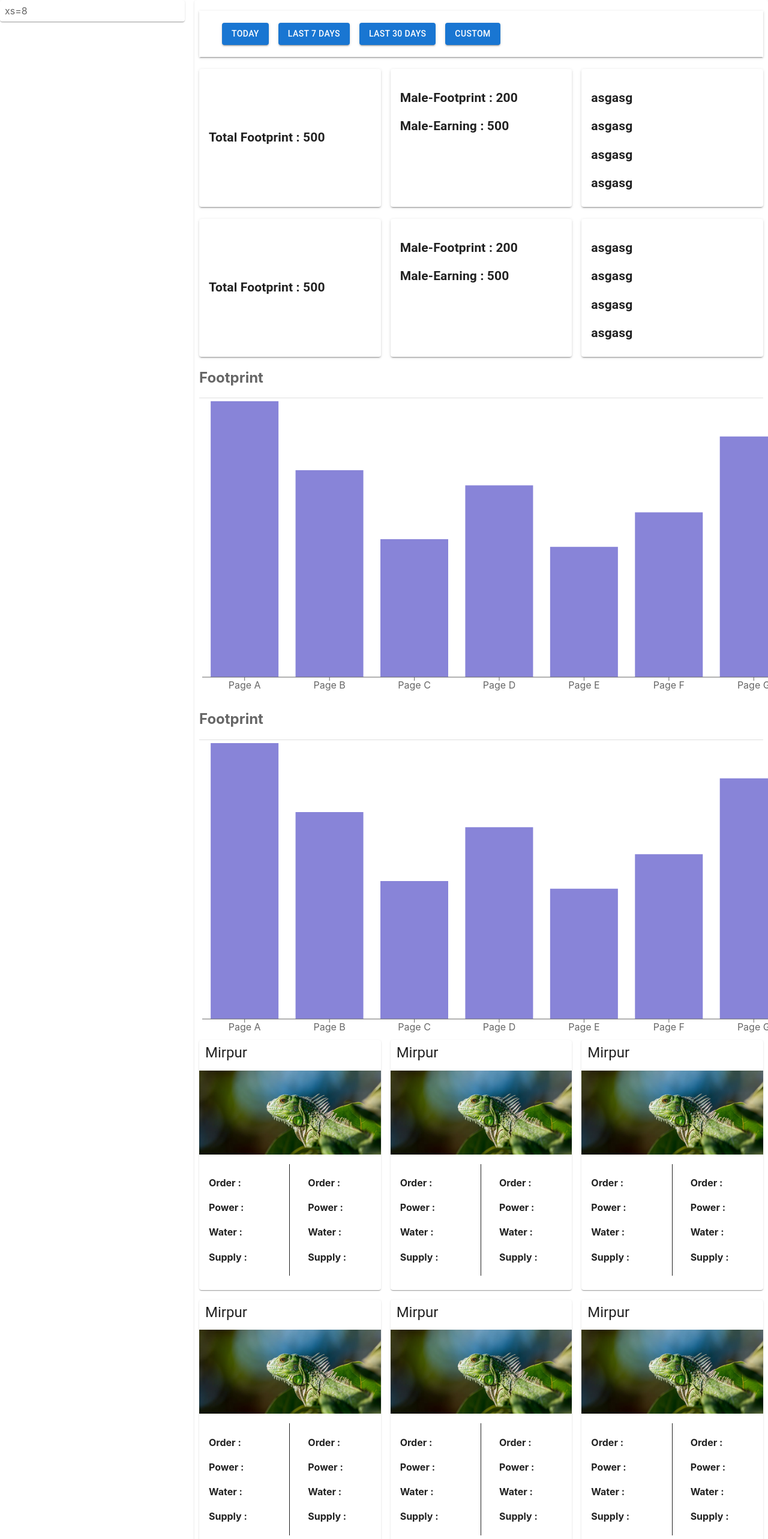
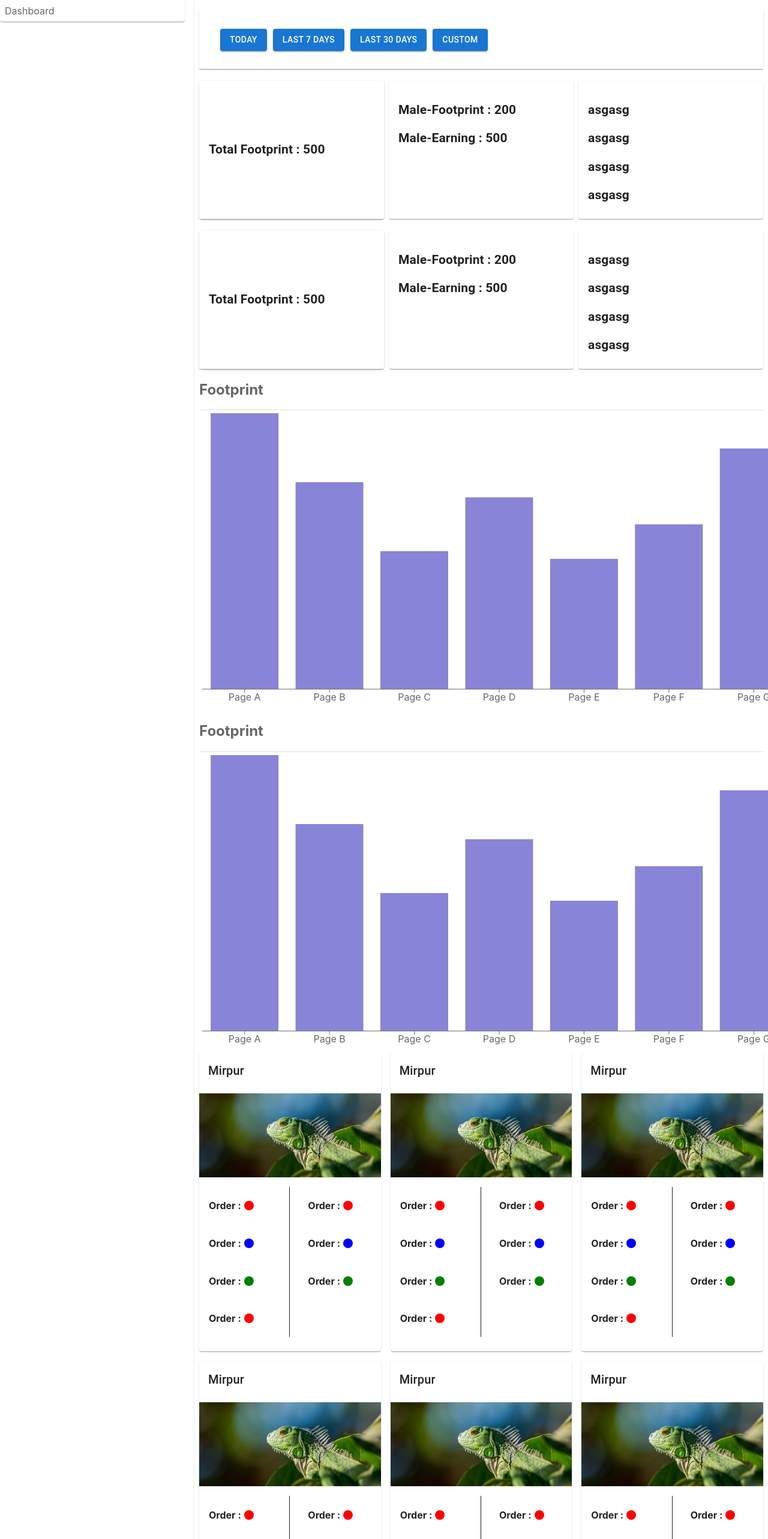
Before and after one commit to alanasBD/polygon, a Next.js app: page / in a window 1280 px wide. Shown: the top 2566 px of the page at 60% size. Built offline with nearby package versions, Linux system fonts and the light colour scheme.

Commit message:
chart responsive,button color change and icons added

```diff
--- a/components/Chart.tsx
+++ b/components/Chart.tsx
@@ -1,5 +1,5 @@
 import React from "react";
-import { BarChart, Bar,XAxis, Tooltip  } from "recharts";
+import { BarChart, Bar,XAxis, Tooltip, ResponsiveContainer  } from "recharts";
 import List from "@mui/material/List";
 import ListItem from "@mui/material/ListItem";
 import ListItemText from "@mui/material/ListItemText";
@@ -16,11 +16,14 @@ const Chart = (props: any) => {
     <div>
       <h2>Footprint</h2>
         <Divider />
-        <BarChart width={1000} height={500} data={props.data}>
+        <ResponsiveContainer width={1000} height={500}>
+        <BarChart  data={props.data}>
           <Bar dataKey="uv" fill="#8884d8" />
           <XAxis dataKey="name"   />
           <Tooltip/>
         </BarChart>
+        </ResponsiveContainer>
+
 
     </div>
   );
--- a/components/LocationCard.tsx
+++ b/components/LocationCard.tsx
@@ -9,6 +9,7 @@ import { Box, Divider } from "@mui/material";
 import Grid from "@mui/material/Grid";
 import Paper from "@mui/material/Paper";
 import { styled } from "@mui/material/styles";
+import { BsFillCircleFill } from "react-icons/bs";
 const Item = styled(Paper)(({ theme }) => ({
   backgroundColor: theme.palette.mode === "dark" ? "#1A2027" : "#fff",
   ...theme.typography.body2,
@@ -20,8 +21,13 @@ const Item = styled(Paper)(({ theme }) => ({
 const LocationCard = () => {
   return (
     <div>
-      <Card  sx={{ maxWidth: 500 }}>
-        <Typography style={{padding:"5px 10px"}} gutterBottom variant="h5" component="div">
+      <Card sx={{ maxWidth: 500 }}>
+        <Typography
+          style={{ padding: "15px 15px" }}
+          gutterBottom
+          variant="h6"
+          component="div"
+        >
           Mirpur
         </Typography>
         <CardMedia
@@ -33,16 +39,44 @@ const LocationCard = () => {
         <CardContent>
           <div style={{ display: "flex" }}>
             <div style={{ borderRight: "1px  solid", width: "50%" }}>
-              <h4>Order :</h4>
-              <h4>Power : </h4>
-              <h4>Water :</h4>
-              <h4>Supply :</h4>
+              <div style={{ display: "flex", alignItems: "center" }}>
+                <h4>Order : </h4>
+                <BsFillCircleFill style={{ marginLeft: "5px", color: "red" }} />
+              </div>
+              <div style={{ display: "flex", alignItems: "center" }}>
+                <h4>Order : </h4>
+                <BsFillCircleFill
+                  style={{ marginLeft: "5px", color: "blue" }}
+                />
+              </div>
+              <div style={{ display: "flex", alignItems: "center" }}>
+                <h4>Order : </h4>
+                <BsFillCircleFill
+                  style={{ marginLeft: "5px", color: "green" }}
+                />
+              </div>
+              <div style={{ display: "flex", alignItems: "center" }}>
+                <h4>Order : </h4>
+                <BsFillCircleFill style={{ marginLeft: "5px", color: "red" }} />
+              </div>
             </div>
             <div style={{ width: "50%", paddingLeft: "30px" }}>
-              <h4>Order :</h4>
-              <h4>Power : </h4>
-              <h4>Water :</h4>
-              <h4>Supply :</h4>
+              <div style={{ display: "flex", alignItems: "center" }}>
+                <h4>Order : </h4>
+                <BsFillCircleFill style={{ marginLeft: "5px", color: "red" }} />
+              </div>
+              <div style={{ display: "flex", alignItems: "center" }}>
+                <h4>Order : </h4>
+                <BsFillCircleFill
+                  style={{ marginLeft: "5px", color: "blue" }}
+                />
+              </div>
+              <div style={{ display: "flex", alignItems: "center" }}>
+                <h4>Order : </h4>
+                <BsFillCircleFill
+                  style={{ marginLeft: "5px", color: "green" }}
+                />
+              </div>
             </div>
           </div>
         </CardContent>
--- a/components/User.tsx
+++ b/components/User.tsx
@@ -18,14 +18,14 @@ const alignCenter = {
 const User = () => {
   return (
     <div style={{ margin: "20px 0" }}>
-      <Grid container spacing={2}>
+      <Grid container spacing={1}>
         <Grid item xs={4}>
           <Item style={alignCenter} sx={{ boxShadow: 2 }}>
             <h2>Total Footprint : 500</h2>
           </Item>
         </Grid>
-        <Grid item xs={4}>
-          <Item sx={{ boxShadow: 2 }}>
+        <Grid item xs={4} >
+          <Item sx={{ boxShadow: 1 }}>
             <div>
 
                 <h2>Male-Footprint : 200</h2>
@@ -35,7 +35,7 @@ const User = () => {
           </Item>
         </Grid>
         <Grid item xs={4}>
-          <Item sx={{ boxShadow: 2 }}>
+          <Item sx={{ boxShadow: 1 }}>
             <h2>asgasg</h2>
             <h2>asgasg</h2>
             <h2>asgasg</h2>
--- a/package.json
+++ b/package.json
@@ -20,6 +20,7 @@
     "next": "13.0.5",
     "react": "18.2.0",
     "react-dom": "18.2.0",
+    "react-icons": "^4.6.0",
     "recharts": "^2.1.16",
     "typescript": "4.9.3"
   }
--- a/pages/index.tsx
+++ b/pages/index.tsx
@@ -10,6 +10,7 @@ import User from "../components/User";
 import Paper from "@mui/material/Paper";
 import Grid from "@mui/material/Grid";
 import LocationCard from "../components/LocationCard";
+import { useState } from "react";
 
 const Item = styled(Paper)(({ theme }) => ({
  // backgroundColor: theme.palette.mode === "dark" ? "#1A2027" : "#fff",
@@ -67,34 +68,53 @@ const data = [
 ];
 
 export default function Home() {
-  const handleClick = () => {
-    console.log("clicked");
+  const [btn,setBtn] = useState("");
+  const handleClick = (name:string) => {
+    setBtn(name)
+
   };
   return (
     <div>
       <Grid container spacing={2}>
-        <Grid item xs={3}>
-          <Item>xs=8</Item>
+        <Grid item md={3}>
+          <Item>Dashboard</Item>
         </Grid>
-        <Grid item xs={9}>
+        <Grid item md={9}>
           <Item>
-            <div>
-              <Box sx={{ boxShadow: 2 }} style={{ width: "100%" }}>
+            <div >
+              <Box sx={{ boxShadow: 1 }}  style={{ width: "100%"}}>
                 <div style={{ margin: "10px 20px", padding: "20px 10px" }}>
                   <Button
-                    onClick={handleClick}
+                    style={{margin:"10px 5px"}}
+                    onClick={()=>handleClick("btn-1")}
+                    color={`${btn === "btn-1" ? "success" :"primary"}`}
                     sx={{ mx: 1 }}
                     variant="contained"
                   >
                     Today
                   </Button>
-                  <Button sx={{ mx: 1 }} variant="contained">
+                  <Button
+                  sx={{ mx: 1 }}
+                  style={{margin:"10px 5px"}}
+                  onClick={()=>handleClick("btn-2")}
+                  color={`${btn === "btn-2" ? "success" :"primary"}`}
+                  variant="contained">
                     Last 7 days
                   </Button>
-                  <Button sx={{ mx: 1 }} variant="contained">
+                  <Button
+                  sx={{ mx: 1 }}
+                  style={{margin:"10px 5px"}}
+                  onClick={()=>handleClick("btn-3")}
+                  color={`${btn === "btn-3" ? "success" :"primary"}`}
+                  variant="contained">
                     Last 30 days
                   </Button>
-                  <Button sx={{ mx: 1 }} variant="contained">
+                  <Button
+                   sx={{ mx: 1 }}
+                   style={{margin:"10px 5px"}}
+                   onClick={()=>handleClick("btn-4")}
+                   color={`${btn === "btn-4" ? "success" :"primary"}`}
+                   variant="contained">
                     Custom
                   </Button>
                 </div>
```
Also changed, not shown: 1 other file (tests, documents, lock files or other folders).
